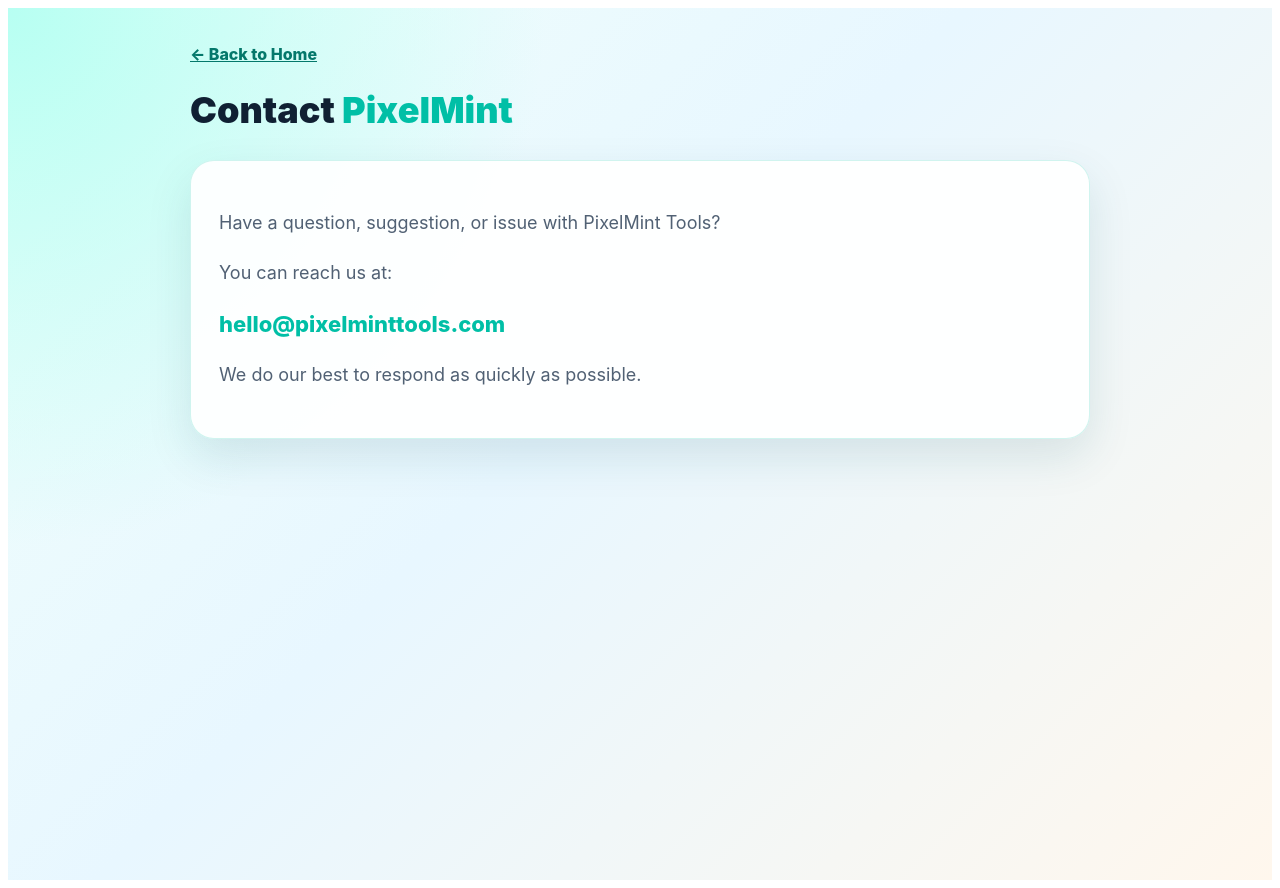
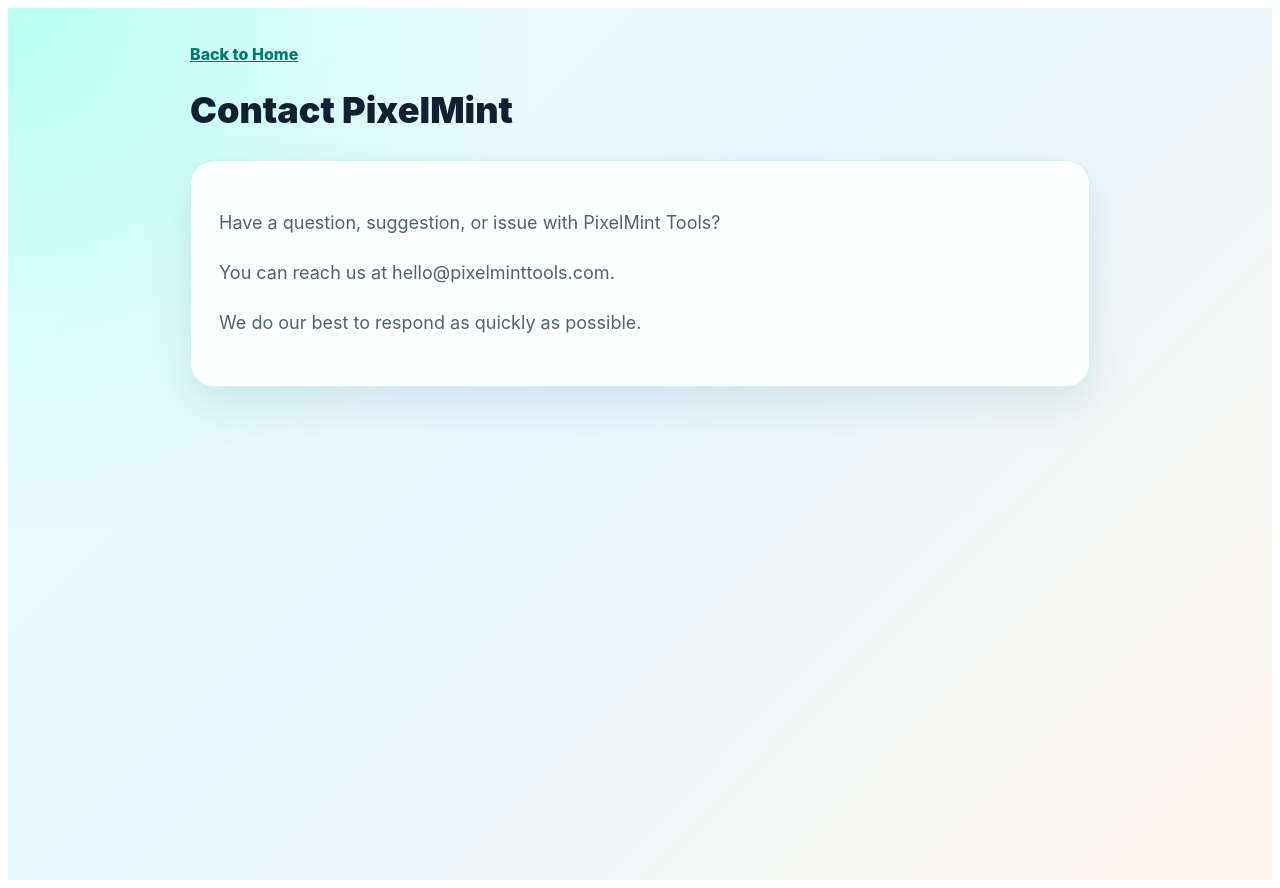
Before and after one commit to gramaziofamily/pixelminttools, a Next.js app: page /contact in a window 1280 px wide. Built offline with nearby package versions, Linux system fonts and the light colour scheme.

Commit message:
Fix contact page

```diff
--- a/app/contact/page.js
+++ b/app/contact/page.js
@@ -11,11 +11,8 @@
       }}
     >
       <section style={{ maxWidth: "900px", margin: "0 auto" }}>
-        <a
-          href="/"
-          style={{ color: "#04786b", fontWeight: "800" }}
-        >
-          ← Back to Home
+        <a href="/" style={{ color: "#04786b", fontWeight: "800" }}>
+          Back to Home
         </a>
 
         <h1
@@ -26,7 +23,7 @@
             lineHeight: "1.05",
           }}
         >
-          Contact <span style={{ color: "#00bfa6" }}>PixelMint</span>
+          Contact PixelMint
         </h1>
 
         <div
@@ -43,17 +40,7 @@
           </p>
 
           <p style={{ fontSize: "18px", lineHeight: "1.8", color: "#516174" }}>
-            You can reach us at:
-          </p>
-
-          <p
-            style={{
-              fontSize: "22px",
-              fontWeight: "800",
-              color: "#00bfa6",
-            }}
-          >
-            hello@pixelminttools.com
+            You can reach us at hello@pixelminttools.com.
           </p>
 
           <p style={{ fontSize: "18px", lineHeight: "1.8", color: "#516174" }}>
```
